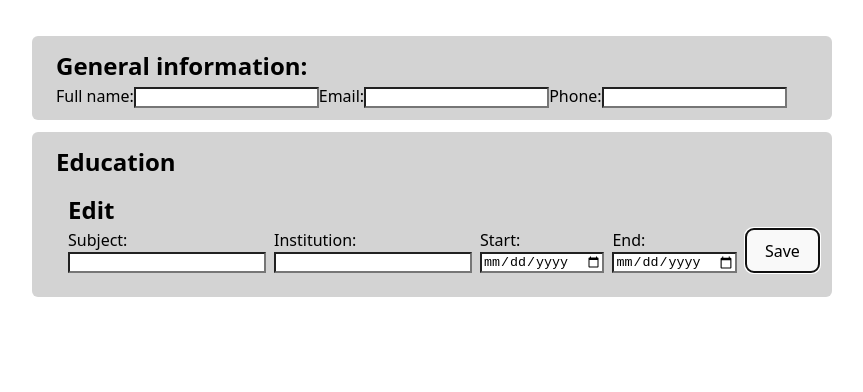
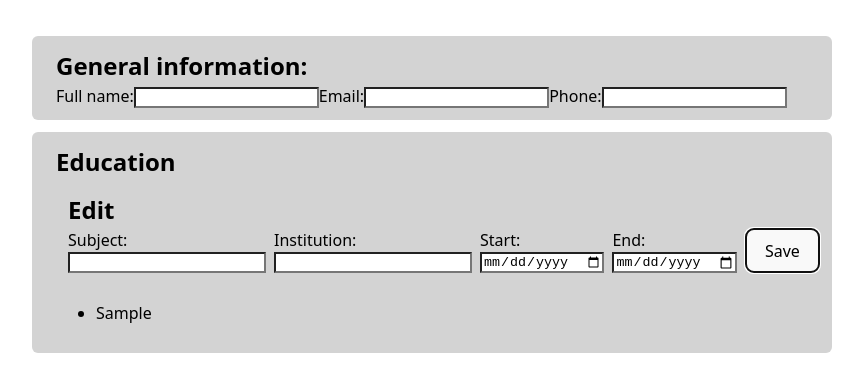
Before and after one commit to karllowe/React-CV, a React (Vite) app: page / in a window 1280 px wide. Both pictures are taken after typing "Sample", "Sample", "2020-01-15", "2020-01-15" into the empty fields and a click on the button "Save". Shown: the top 392 px of the page, without its empty margins (208-1071 px from the left). Built offline with nearby package versions, Linux system fonts and the light colour scheme.

Commit message:
added display for the educations

```diff
--- a/src/components/Education.jsx
+++ b/src/components/Education.jsx
@@ -1,8 +1,6 @@
 import { useState } from 'react';
 import '/src/styles/form-section.css';
 import '/src/styles/education.css';
-
-const educationArray = [];
 
 class Degree {
     constructor(subject, institution, startDate, endDate=null) {
@@ -14,26 +12,31 @@ class Degree {
 }
 
 function EducationSection() {
+    const [educationArray, setEducationArray] = useState([]);
+
+    const addNewEducation = (subject, institution, startDate, endDate) => {
+        const item = new Degree(subject, institution, startDate, endDate)
+        setEducationArray(prev => [...prev, item]);
+    };
+
     return (
         <div className="formSection">
             <form action="">
                 <h2>Education</h2>
             </form>
-            <AddEducation />
+            <AddEducation addNewEducation={addNewEducation}/>
+            <ShowEducation educationArray={educationArray}/>
         </div>
     )
 }
 
-function AddEducation () {
+function AddEducation ({addNewEducation}) {
     const [subject, setSubject] = useState("");
     const [institution, setInstitution] = useState("");
     const [start, setStart] = useState("");
     const [end, setEnd] = useState("");
 
-    const addNewEducation = () => {
-        const item = new Degree(subject, institution, start, end)
-        educationArray.push(item);
-    };
+
 
     const resetForm = () => {
         setSubject("");
@@ -88,9 +91,8 @@ function AddEducation () {
                 <button
                     onClick={((e) => {
                         e.preventDefault();
-                        addNewEducation();
+                        addNewEducation(subject, institution, start, end);
                         resetForm();
-                        console.log(educationArray)
                     })}
                 >
                     Save
@@ -101,5 +103,16 @@ function AddEducation () {
     )
 }
 
+function ShowEducation ({educationArray}) {
+    return (
+        <ul>
+            {educationArray.map((item, index) => (
+                <li key={index}>
+                    {item.subject}
+                </li>
+            ))}
+        </ul>
+    )
+}
 
-export {EducationSection}
+export {EducationSection, ShowEducation}
--- a/src/main.jsx
+++ b/src/main.jsx
@@ -2,7 +2,7 @@ import { StrictMode } from 'react'
 import { createRoot } from 'react-dom/client'
 import './styles/index.css'
 import GeneralInfo from './components/General_info.jsx'
-import {EducationSection} from './components/education.jsx'
+import {EducationSection, ShowEducation} from './components/education.jsx'
 
 createRoot(document.getElementById('root')).render(
   <StrictMode>
```
